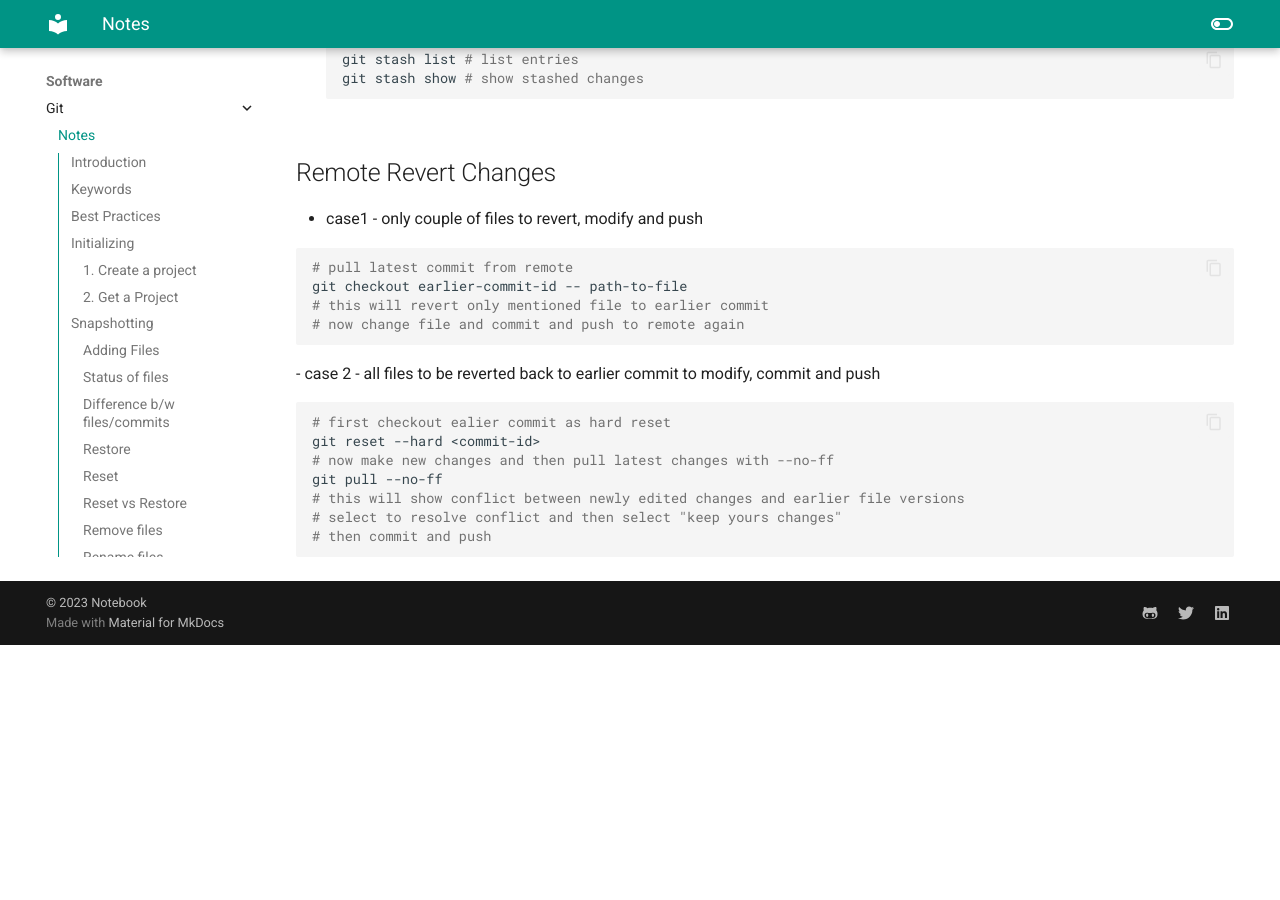
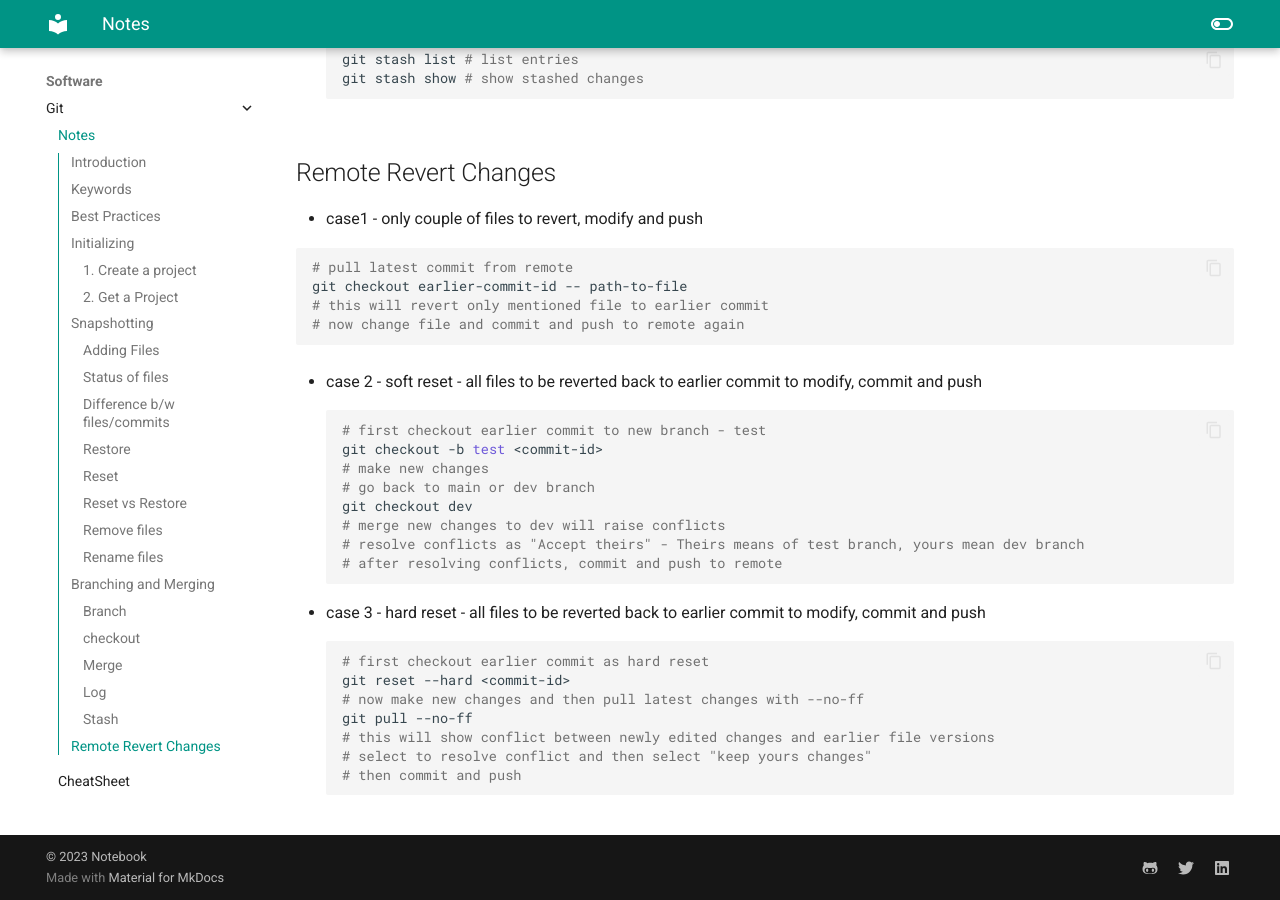
Before and after one commit to rajpal-virk/learning-notes, an MkDocs documentation site: the page built from docs/software/git/git-notes.md, in a window 1280 px wide and 900 px high, scrolled down 5272 px. Built offline with MkDocs 1.6.1 and Material for MkDocs 9.7.7, drawn with Linux system fonts in a browser that asks for light colours; before the commit the page ends 5917 px from its top, so only the background shows below that.

Commit message:
git notes updated

````diff
--- a/docs/software/git/git-notes.md
+++ b/docs/software/git/git-notes.md
@@ -222,9 +222,23 @@ git checkout earlier-commit-id -- path-to-file
 # this will revert only mentioned file to earlier commit
 # now change file and commit and push to remote again
 ```
-- case 2 - all files to be reverted back to earlier commit to modify, commit and push
+
+- case 2 - soft reset - all files to be reverted back to earlier commit to modify, commit and push
 ```shell
-# first checkout ealier commit as hard reset
+# first checkout earlier commit to new branch - test
+git checkout -b test <commit-id>
+# make new changes
+# go back to main or dev branch
+git checkout dev
+# merge new changes to dev will raise conflicts
+# resolve conflicts as "Accept theirs" - Theirs means of test branch, yours mean dev branch
+# after resolving conflicts, commit and push to remote
+```
+
+
+- case 3 - hard reset - all files to be reverted back to earlier commit to modify, commit and push
+```shell
+# first checkout earlier commit as hard reset
 git reset --hard <commit-id>
 # now make new changes and then pull latest changes with --no-ff
 git pull --no-ff
````
